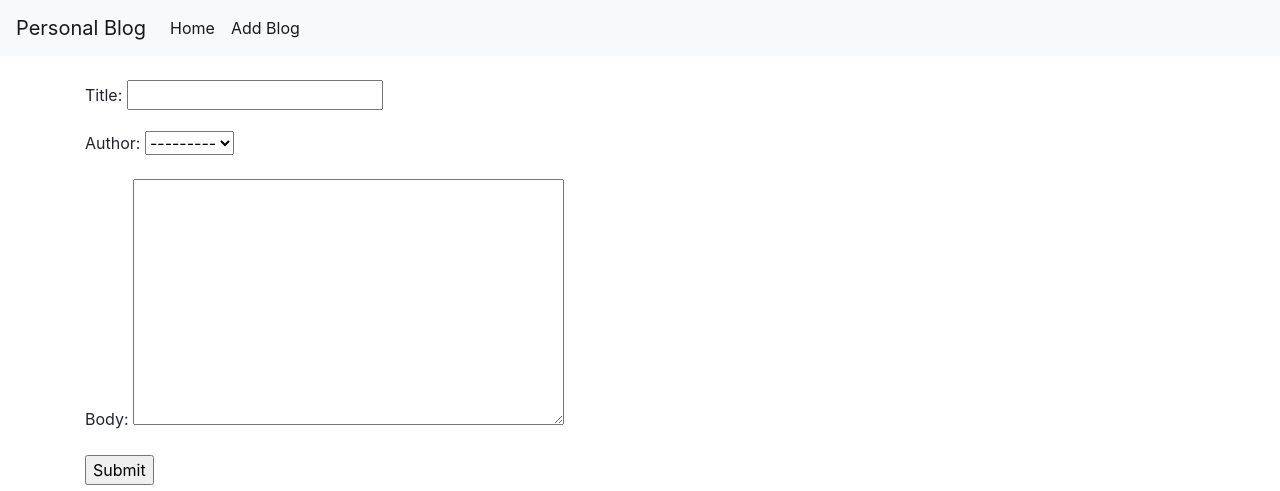
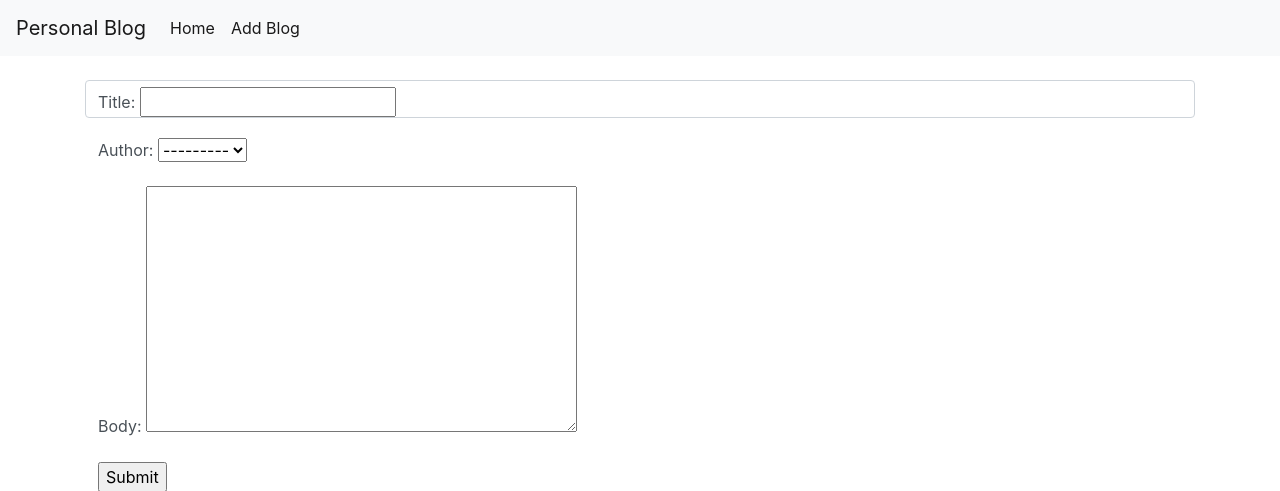
Before and after one commit to beeryani/django-blog-api, a Django app: page /add_blog/ in a window 1280 px wide. Shown: the top 491 px of the page. Run offline with Django 4.2, Linux system fonts and the light colour scheme.

Commit message:
- Update Add_Blog html view

```diff
--- a/blog/templates/blog/add_blog.html
+++ b/blog/templates/blog/add_blog.html
@@ -4,8 +4,11 @@
 <title>blog</title>
 <br>
 <form action = "" method = "post">
-	{% csrf_token %}
-	{{form.as_p }}
-	<input type="submit" value=Submit>
+	<div class="form-control">
+
+			{% csrf_token %}
+			{{ form.as_p }}
+			<input type="submit" value=Submit>
+	</div>
 </form>
 {% endblock %}
```
